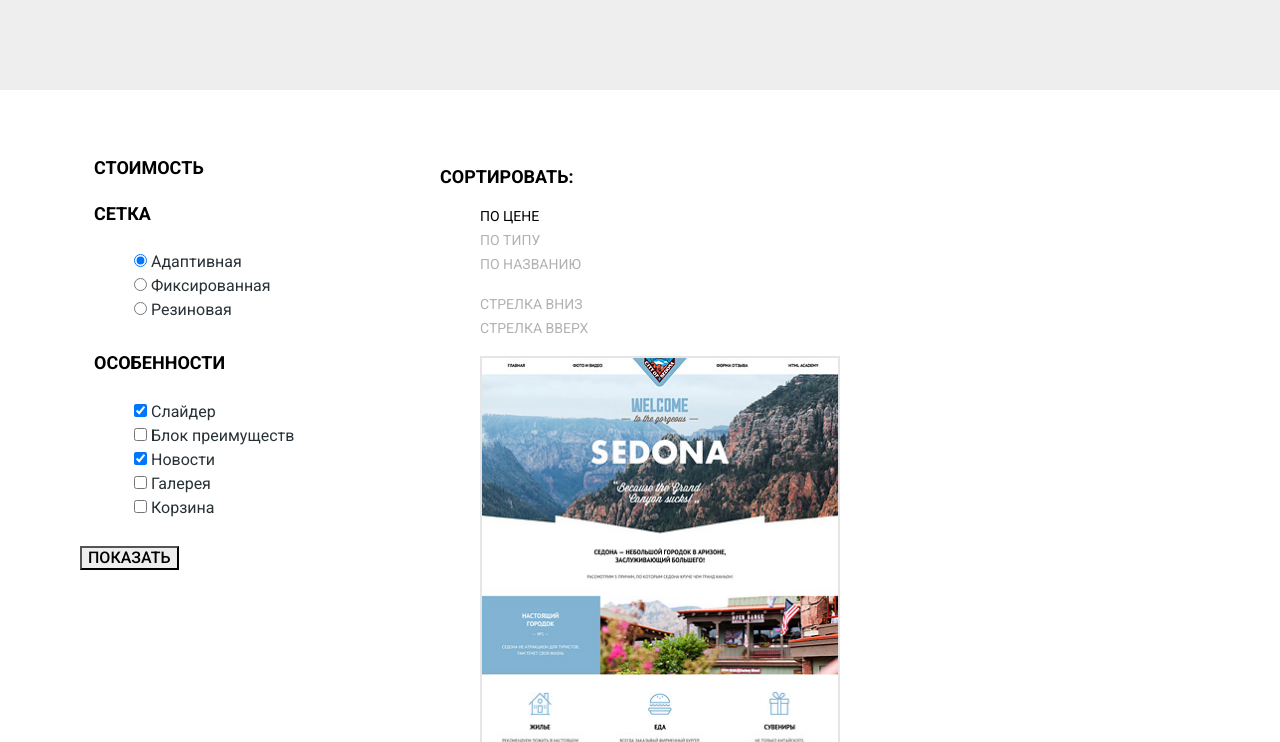
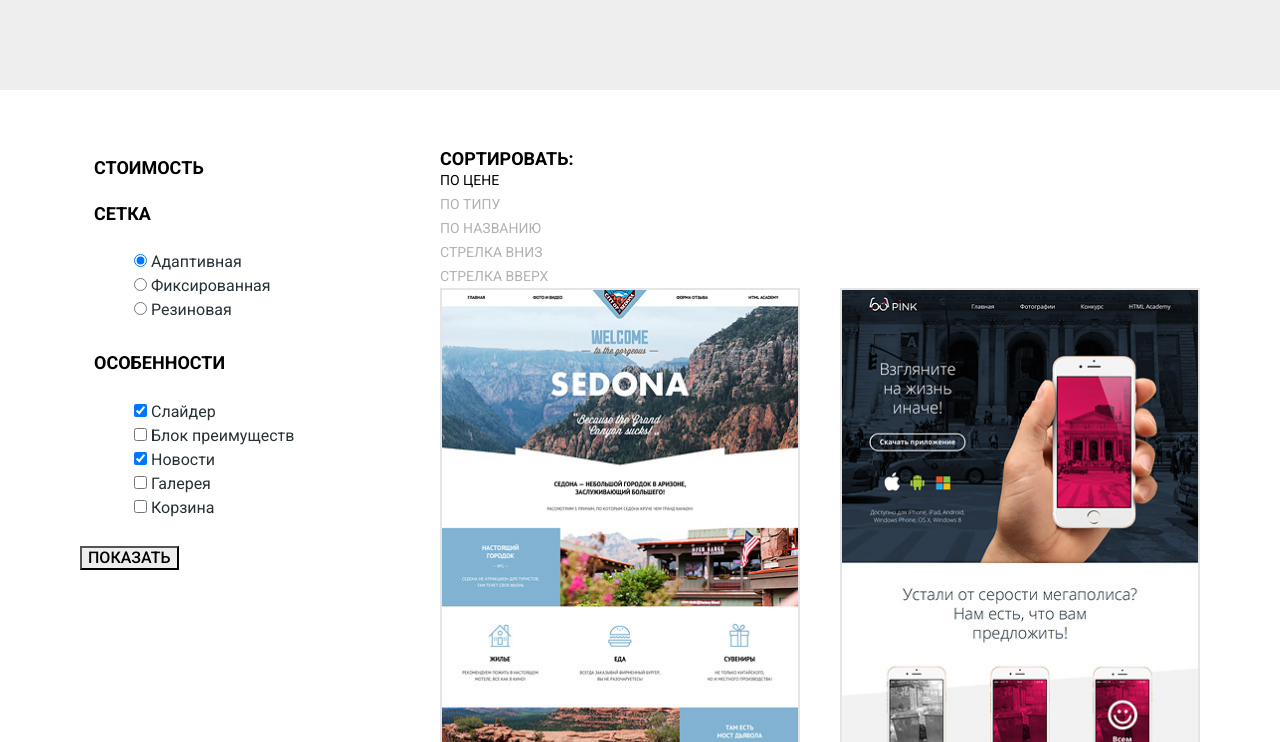
Before and after one commit to Andrey-0902/1080593-nerds-25, a plain HTML site: page catalog.html in a window 1280 px wide. Shown: the part 358-1100 px from the top of the page. Drawn offline with Linux system fonts and the light colour scheme.

Commit message:
Чинит отображение карточек товаров

```diff
--- a/css/style.css
+++ b/css/style.css
@@ -278,10 +278,16 @@ a {
   font-weight: 700;
   line-height: 18px;
   text-transform: uppercase;
+
+  padding: 0;
+  margin: 0;
 }
 
 .sorting ul {
   list-style: none;
+
+  padding: 0;
+  margin: 0;
 }
 
 .sorting a {
@@ -534,19 +540,22 @@ body {
   min-height: 14px;
 }
 
-.catalog {
+.sorting-catalog {
   width: 760px;
-  min-height: 1915px;
+  min-height: 1990px;
+}
+
+.catalog ul {
+  display: flex;
+  flex-wrap: wrap;
+
+  padding: 0;
+  margin: 0;
 }
 
 .catalog li {
   width: 360px;
   height: 615px;
-}
-
-.catalog ul {
-  display: flex;
-  flex-wrap: wrap;
 }
 
 .catalog li {
```
